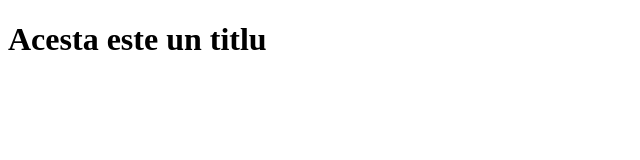
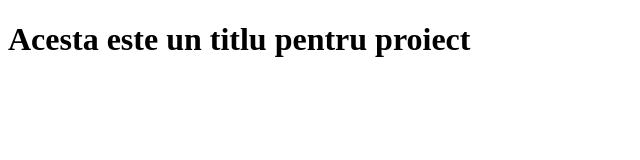
Before and after one commit to radu2023/Git-demo-2-, a plain HTML site: page index.html in a window 1280 px wide. Shown: the whole page, without its empty margins (0-640 px from the left). Drawn offline with Linux system fonts and the light colour scheme.

Commit message:
Am modificat titlul

```diff
--- a/index.html
+++ b/index.html
@@ -6,6 +6,6 @@
     <title>Document</title>
 </head>
 <body>
-    <h1>Acesta este un titlu</h1>
+    <h1>Acesta este un titlu pentru proiect</h1>
 </body>
 </html>
```
